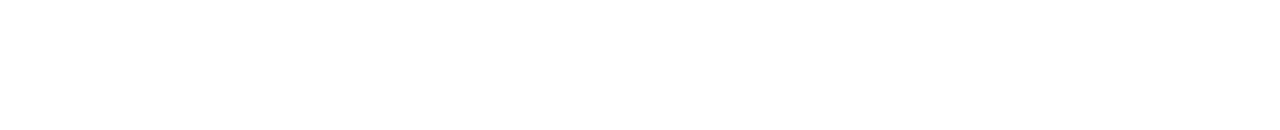
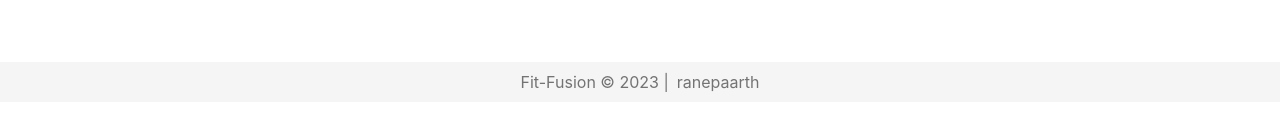
Before and after one commit to ranepaarth/fit-fusion, a React (Vite) app in the folder frontend/: page / in a window 1280 px wide. Shown: the part 526-656 px from the top of the page. Built offline with nearby package versions, Linux system fonts and the light colour scheme; no server answers.

Commit message:
frontend: footer component

```diff
--- /dev/null
+++ b/frontend/src/components/Footer.jsx
@@ -0,0 +1,10 @@
+import React from 'react'
+import { NavLink } from 'react-router-dom'
+
+const Footer = () => {
+  return (
+    <footer className='footer'> Fit-Fusion &copy; 2023 | <NavLink to='https://github.com/ranepaarth/fit-fusion' className='ml-2' target='_blank'> ranepaarth</NavLink></footer>
+  )
+}
+
+export default Footer
--- a/frontend/src/index.css
+++ b/frontend/src/index.css
@@ -25,7 +25,7 @@
 
 @layer components {
   .root-layout {
-    @apply h-full dark:bg-neutral-500 bg-neutral-800;
+    @apply dark:bg-neutral-500 bg-neutral-800;
   }
   .navbar-style {
     @apply dark:bg-neutral-700 bg-neutral-200 h-20 flex items-center px-[5%] lg:px-[5%];
@@ -84,4 +84,8 @@
   .moon-icon{
     @apply text-2xl bg-neutral-300 text-neutral-500 p-2 rounded-full border-2 border-neutral-600 duration-0
   }
+
+  .footer{
+    @apply flex justify-center p-2 dark:bg-neutral-700 dark:text-neutral-100 bg-neutral-100 text-neutral-500
+  }
 }
--- a/frontend/src/layouts/RootLayout.jsx
+++ b/frontend/src/layouts/RootLayout.jsx
@@ -2,16 +2,18 @@ import React from "react";
 import { Outlet } from "react-router-dom";
 import { Navbar } from "../componentsRoute";
 import useDarkModeContext from "../context/DarkModeContext";
+import Footer from "../components/Footer";
 
 const RootLayout = () => {
   const {darkMode} = useDarkModeContext()
   console.log(darkMode)
   return (
-    <div className={`${darkMode?"dark root-layout":""}`}>
+    <div className={`${darkMode?"dark root-layout":""} min-h-full`}>
       <Navbar />
       <main className="px-[5%] py-[5%]">
         <Outlet />
       </main>
+      <Footer />
     </div>
   );
 };
```
